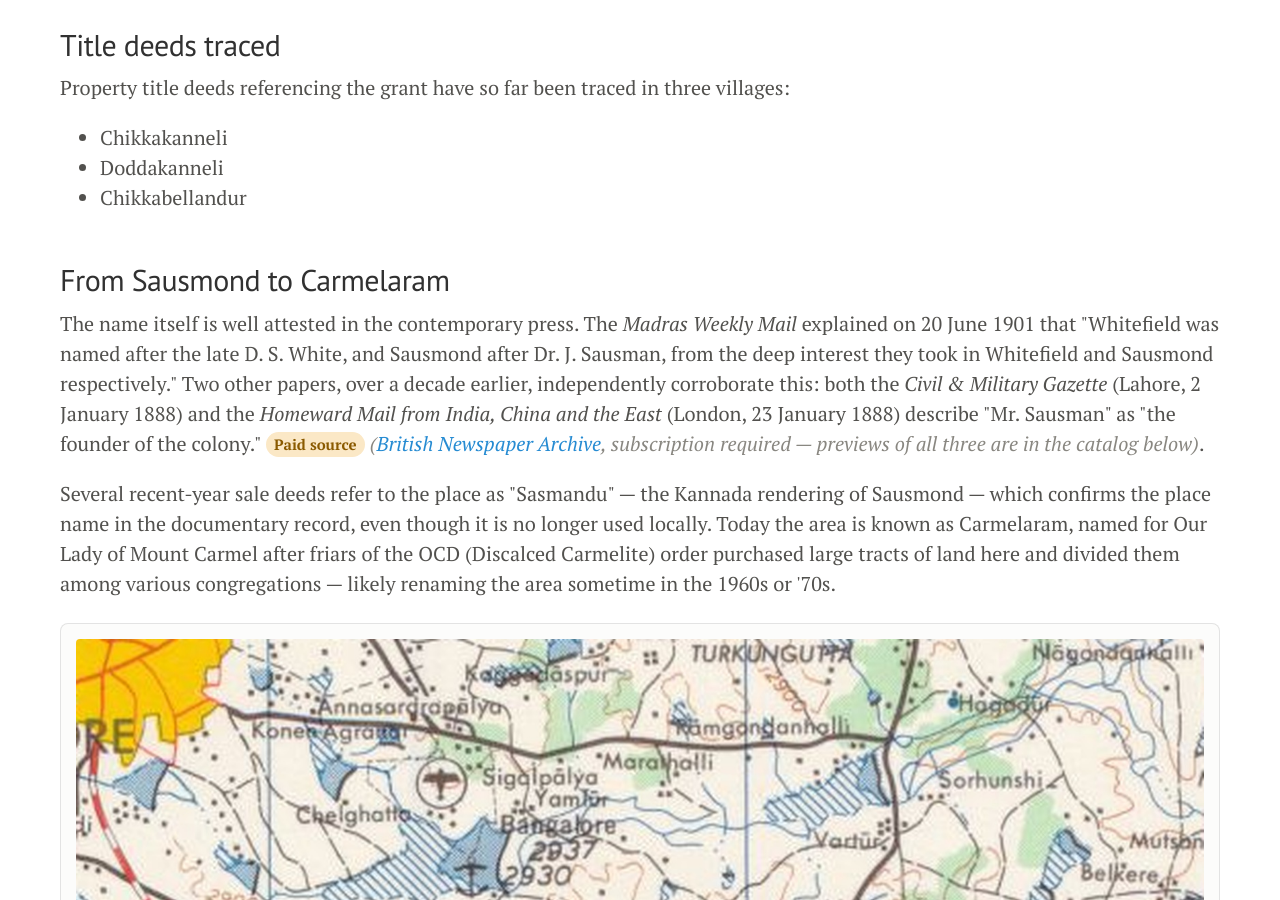
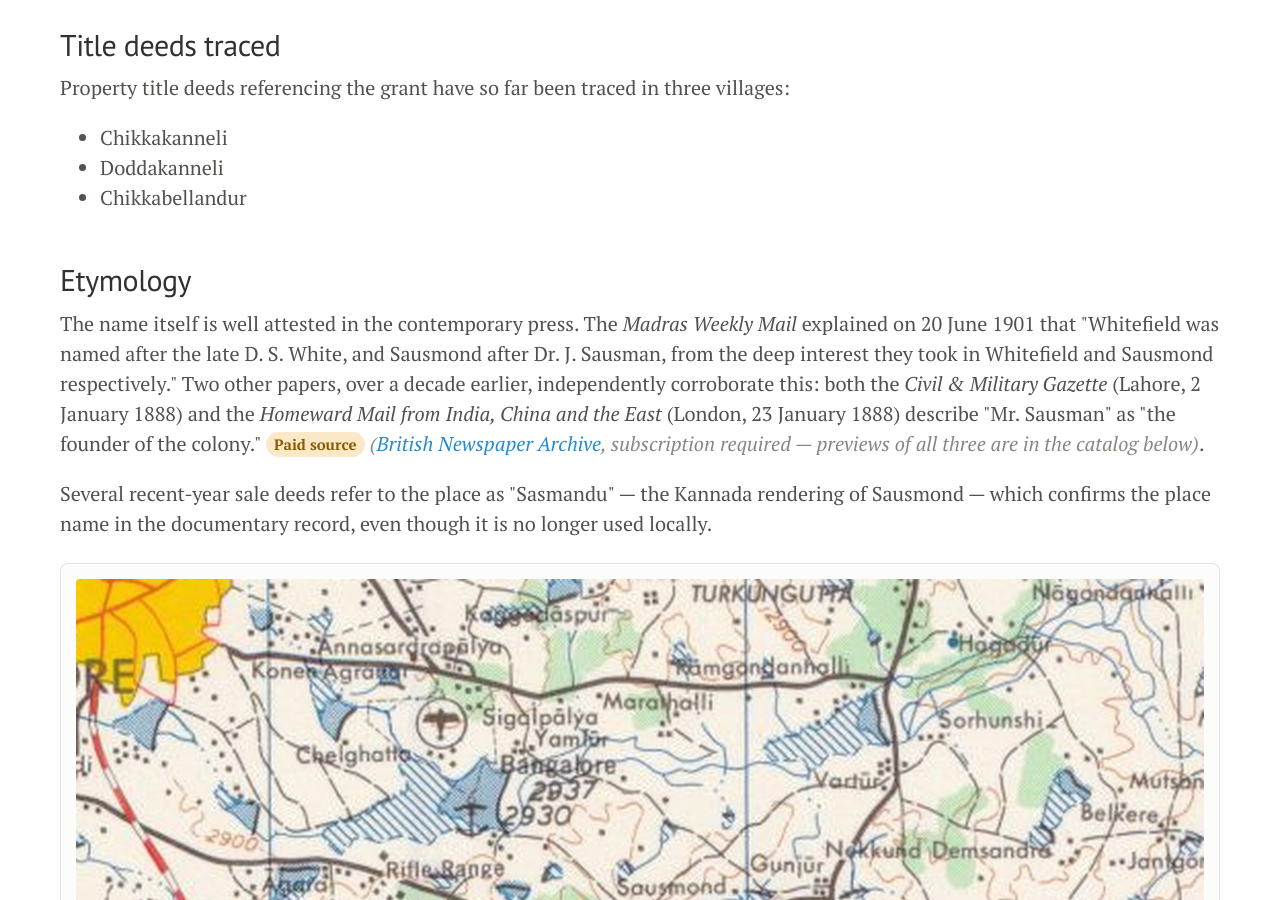
Before and after one commit to sohan6/sohan6.github.io, a Jekyll site: the page built from sausmond.md, in a window 1280 px wide and 900 px high, scrolled down 3569 px. Built offline with Jekyll 4.4.1, drawn with Linux system fonts in a browser that asks for light colours; Markdown is read by kramdown in place of the engine named in the settings.

Commit message:
Retitle section to Etymology, trim Carmelaram renaming paragraph
Co-Authored-By: Claude Sonnet 5 <noreply@anthropic.com>

```diff
--- a/sausmond.md
+++ b/sausmond.md
@@ -195,7 +195,7 @@ three villages:
 <li>Chikkabellandur</li>
 </ul>
 
-<h2>From Sausmond to Carmelaram</h2>
+<h2>Etymology</h2>
 <p class="sausmond-intro">
 The name itself is well attested in the contemporary press. The
 <em>Madras Weekly Mail</em> explained on 20 June 1901 that "Whitefield
@@ -212,10 +212,6 @@ founder of the colony." <span class="sausmond-badge sausmond-badge-bna" style="d
 Several recent-year sale deeds refer to the place as "Sasmandu" &mdash;
 the Kannada rendering of Sausmond &mdash; which confirms the place name
 in the documentary record, even though it is no longer used locally.
-Today the area is known as Carmelaram, named for Our Lady of Mount Carmel
-after friars of the OCD (Discalced Carmelite) order purchased large
-tracts of land here and divided them among various congregations &mdash;
-likely renaming the area sometime in the 1960s or '70s.
 </p>
 
 <figure class="sausmond-figure">
```
